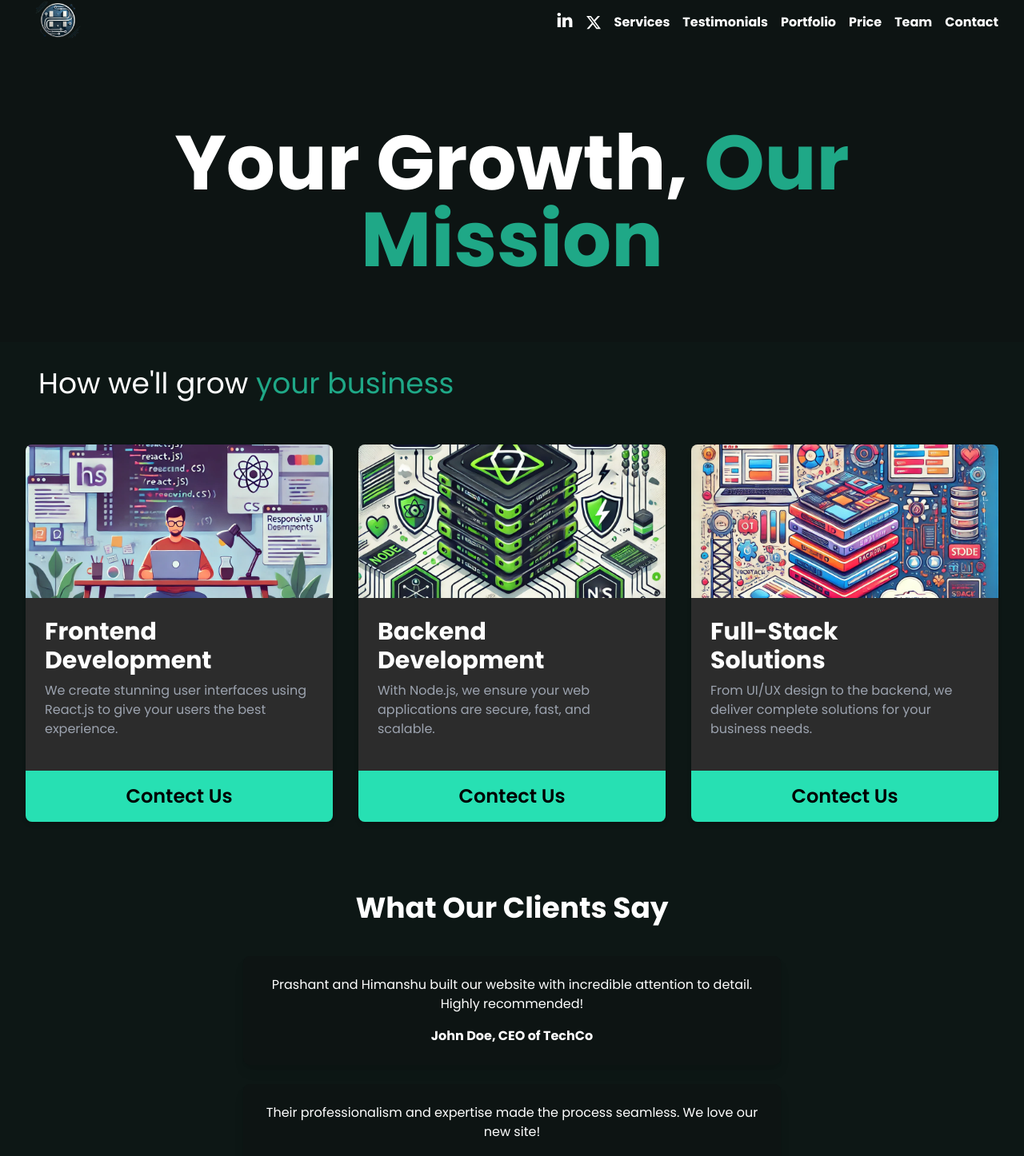
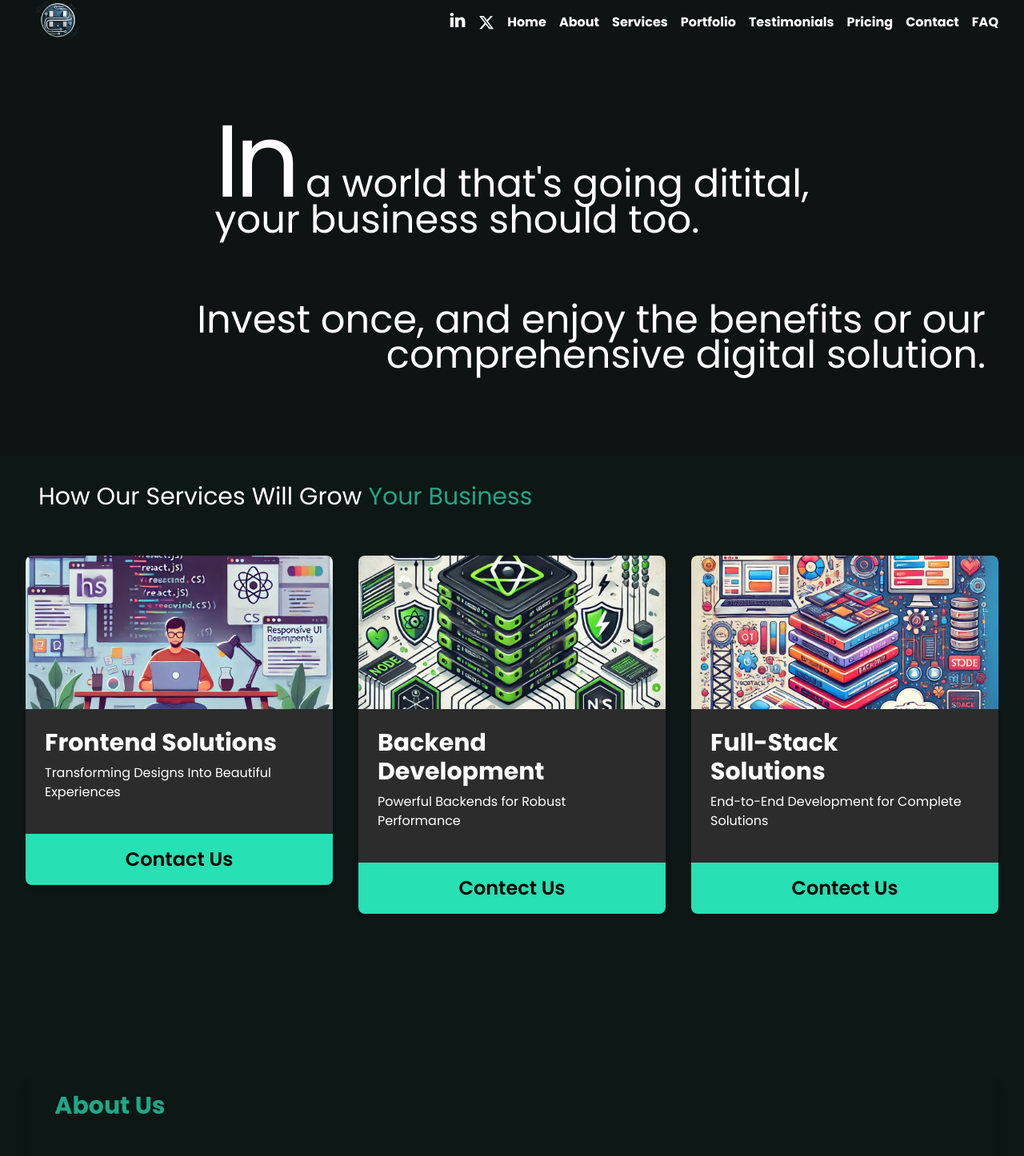
Before and after one commit to prashantkumarpro/HimPrash, a React (Vite) app: page / in a window 1280 px wide. Shown: the part 20-1466 px from the top of the page at 80% size. Built offline with nearby package versions, Linux system fonts and the light colour scheme.

Commit message:
content updated

```diff
--- a/src/App.jsx
+++ b/src/App.jsx
@@ -1,4 +1,5 @@
 import React, { useEffect, useState } from "react";
+import { FaReact, FaNodeJs, FaDatabase } from 'react-icons/fa';
 import Amazon from './assets/Amazon clone.png'
 import logo from './assets/logo.webp'
 import togood from './assets/togood.png'
@@ -21,6 +22,7 @@ const App = () => {
       <Nav />
       <Hero />
       <SolutionsCard />
+      <AboutUsCard />
       <Testimonials />
       <Portfolio />
       <WebSolutionsPricing />
@@ -86,9 +88,24 @@ const Nav = () => {
         >
           <span className={`close ${menuOpen ? "block" : "hidden"} cursor-pointer`}
             onClick={toggleMenu}>✕</span>
-          <li className="hover:text-[#1FA887]">
+          <li>
+            <a href="#" className="font-bold">
+              Home
+            </a>
+          </li>
+          <li>
+            <a href="#team" className="font-bold">
+              About
+            </a>
+          </li>
+          <li>
             <a href="#services" className="font-bold">
               Services
+            </a>
+          </li>
+          <li>
+            <a href="#portfolio" className="font-bold">
+              Portfolio
             </a>
           </li>
           <li>
@@ -97,23 +114,18 @@ const Nav = () => {
             </a>
           </li>
           <li>
-            <a href="#portfolio" className="font-bold">
-              Portfolio
-            </a>
-          </li>
-          <li>
             <a href="#price" className="font-bold">
-              Price
-            </a>
-          </li>
-          <li>
-            <a href="#team" className="font-bold">
-              Team
+              Pricing
             </a>
           </li>
           <li>
             <a href="#contact" className="font-bold">
               Contact
+            </a>
+          </li>
+          <li>
+            <a href="" className="font-bold">
+              FAQ
             </a>
           </li>
           <div className={`social_links ${menuOpen ? 'block' : 'hidden'} flex justify-end items-center mr-5 gap-5`}>
@@ -135,15 +147,50 @@ const Nav = () => {
 };
 
 const Hero = () => (
-  <section className="hero_section bg-[#0D1413] text-white text-center p-20">
-    <h1 className="heading text-8xl leading-12 font-bold">Your Growth, <span className="text-[#1FA887]">Our Mission</span>
-    </h1>
+  <section className="hero_section bg-[#0D1413] text-white text-center  py-20 px-4 ">
+    <div className="w-full  flex flex-col justify-center items-center gap-8">
+
+      <div className="hero_intro text-left px-8 py-6">
+        <h1 className="hero_intro_text text-[3rem] leading-[2.8rem]"><span className="text-[10vw] tracking-tighter">In</span> a world that's going ditital, <br />your business should too.</h1>
+      </div>
+      <div className="hero_intro text-right px-8 py-6">
+        <h1 className="hero_intro_text text-[3rem] leading-[2.8rem]">Invest once, and enjoy the benefits or our comprehensive digital solution.</h1>
+      </div>
+    </div>
   </section>
 );
 
+
+const AboutUsCard = () => {
+  return (
+    <div className="flex items-center justify-center min-h-[100vh] bg-transparent p-6">
+      <div className=" w-[98%] rounded-2xl shadow-xl p-8 transform hover:scale-105 transition-transform duration-300">
+        <h2 className="text-3xl font-bold text-[#1FA887] mb-12 text-left">About Us</h2>
+
+        <div className="flex items-center justify-center space-x-3 mb-12">
+          <FaReact className="text-blue-500 text-3xl" />
+          <FaNodeJs className="text-green-500 text-3xl" />
+          <FaDatabase className="text-indigo-500 text-3xl" />
+        </div>
+
+        <p className="text-white opacity-90 text-lg leading-relaxed mb-12">
+          We're <span className="font-bold text-[#1FA887]">Himansu</span> & <span className="font-bold text-[#1FA887]">Prashant</span>, two developers dedicated to bringing your ideas to life.
+          <span className="font-semibold text-[#1FA887]"> Prashant</span> focuses on building beautiful, user-friendly websites with <span className="font-extrabold">React</span> and <span className="font-extrabold">Tailwind CSS</span>.
+          <span className="font-semibold text-[#1FA887]"> Himansu</span> handles the backend using <span className="font-extrabold">Node.js</span> and <span className="font-extrabold">PostgreSQL</span> to ensure smooth performance.
+        </p>
+
+        <p className="text-white text-lg opacity-90 leading-relaxed mb-12">
+          Together, we create websites and apps that are easy to use, impactful, and scalable. From clean designs to powerful backends, we combine our skills to help your business grow.
+        </p>
+
+      </div>
+    </div>
+  );
+}
+
 const Testimonials = () => (
   <section id="testimonials" className=" text-center py-16">
-    <h2 className="text-4xl font-bold mb-10 text-white">What Our Clients Say</h2>
+    <h2 className="text-4xl font-bold mb-10 text-white">What Our Clients Are Saying</h2>
     <div className="max-w-2xl mx-auto">
       <Testimonial
         quote="Prashant and Himanshu built our website with incredible attention to detail. Highly recommended!"
@@ -181,7 +228,7 @@ const Portfolio = () => (
         "
         link={"https://profile-store-mini-social-media.onrender.com/profiles"}
       />
-       <ProjectCard
+      <ProjectCard
         title="Landing Page"
         imageUrl={landingPage}
         description="A landing page"
@@ -252,7 +299,7 @@ const Team = () => (
           name="Prashant Kumar"
           role="Frontend Developer"
           description="Specializing in creating interactive and responsive user interfaces."
-          imageUrl={PrashantImg}
+          imageUrl={"https://avatars.githubusercontent.com/u/133010547?s=96&v=4"}
         />
       </a>
       <a href="https://himansuwebportfolio.netlify.app/" target="_blank"
@@ -281,101 +328,82 @@ const TeamCard = ({ name, role, description, imageUrl }) => (
   </div>
 );
 
-const Contact = () => (
-  <section id="contact" className="w-full p-12">
-    <div className="contact-container">
-      <div className="contact-heading text-gray-300">
-        <h1 className="font-bold text-[4.5vw] uppercase leading-[4vw] tracking-[-1px]">
-          Have a project in mind?
-        </h1>
-        <h1 className="font-bold text-[4.5vw] uppercase leading-[4vw] tracking-[-1px]">
-          Or you want to say hello,
-        </h1>
-        <h1 className="font-bold text-[4.5vw] uppercase leading-[4vw] tracking-[-1px]">
-          <span className="text-[#1FA887]">Get In touch</span> with us.
-        </h1>
-      </div>
-    </div>
-    <div className="links flex flex-col justify-center items-center w-full py-4">
-      <div className="part-one w-full">
-        <form className="max-w-xl w-full mx-auto py-12 text-white">
-          <div className="form-group mb-4">
-            <label htmlFor="name" className="block mb-1 font-bold text-lg">
-              Name:
-            </label>
-            <input type="text" id="name" name="name" required className="w-full p-2 outline-none border border-[#1FA887] text-[#333]" />
-          </div>
-          <div className="form-group mb-4">
-            <label htmlFor="email" className="block mb-1 font-bold text-lg">
-              Email:
-            </label>
-            <input type="email" id="email" name="email" required className="w-full p-2 outline-none border border-[#1FA887]  text-[#333]" />
-          </div>
-          <div className="form-group mb-4">
-            <label htmlFor="message" className="block mb-1 font-bold text-lg">
-              Message:
-            </label>
-            <textarea id="message" name="message" rows="4" className="w-full p-2 outline-none border border-[#1FA887] resize-y  text-[#333]"></textarea>
-          </div>
-          <div className="form-group">
-            <input type="submit" value="Submit" className="w-full p-2 rounded-md font-bold text-black uppercase cursor-pointer bg-[#1FA887] transition duration-300 ease-in-out hover:bg-gray-300 hover:text-[#333]" />
-          </div>
-        </form>
-      </div>
-    </div>
-  </section>
-);
+
 
 const WebSolutionsPricing = () => {
   const plans = [
     {
-      name: "Frontend Development",
-      price: "$5",
-      description: "Perfect for visually stunning and responsive interfaces.",
+      name: "Basic Website",
+      price: "₹5,000 / $60",
+      priceIn$: "$60",
+      description: "-Perfect for personal websites, small businesses, or portfolio sites.",
       features: [
-        "Custom UI/UX Design",
-        "Responsive Layout",
-        "Animation and Effects",
-        "SEO Optimization",
+        "1-page design",
+        "Custom layout and branding",
+        "Basic SEO setup",
+        "Contact form integration",
+        "Mobile responsive",
+        "Delivery time: 5-7 days",
       ],
       popular: false,
     },
     {
-      name: "Backend Development",
-      price: "$7",
-      description: "Ideal for powerful, secure, and scalable server solutions.",
+      name: "Premium Website",
+      price: "  ₹50,000 / $600",
+      description: "For businesses needing advanced functionality and a polished online",
       features: [
-        "API Development",
-        "Database Integration",
-        "Authentication & Authorization",
-        "Data Management",
+        "Up to 10 pages",
+        "Custom frontend development (React.js)",
+        "Backend API integration (Node.js)",
+        "User authentication system (login, signup)",
+        "Custom forms, file upload capabilities",
+        "Enhanced SEO, analytics, and performance optimization",
+        "E-commerce functionality (optional)",
+        "Delivery time: 20-30 days",
       ],
       popular: true,
     },
     {
-      name: "Fullstack Development",
-      price: "$10",
-      description: "Complete end-to-end solutions for web applications.",
+      name: "Standard Website",
+      price: "₹22,000 / $249",
+      description: "For businesses wanting a more established online presence",
       features: [
-        "Frontend & Backend Integration",
-        "Database Design & Management",
-        "Full API Support",
-        "Deployment & Maintenance",
+        "Up to 5 pages",
+        "Responsive web design",
+        "Basic SEO & analytics setup",
+        "Contact form + Social media integration",
+        "Image gallery or product catalog",
+        "Blog setup (optional)",
+        "Delivery time: 10-14 days",
       ],
       popular: false,
     },
+    {
+      name: "Add-Ons",
+      price: "₹5,000 / $60",
+      description: "Domain & Hosting",
+      features: [
+        "Get a custom domain and reliable hosting to make your website live",
+        "Domain registration (1-year)",
+        "Hosting setup with SSL certificate",
+        "1 year of hosting included",
+        "Delivery time: 1-2 days",
+      ],
+      popular: false,
+    }
+
   ];
 
   return (
     <section id="price" className="bg-[#0D1413]">
-      <h1 className="text-center py-8 text-3xl text-white font-semibold ">WEB PACKAGES</h1>
+      <h1 className="text-center py-20 px-8 text-3xl text-white font-semibold ">Services that work for you, prices that make sense. <br /> <span className="text-[#1FA887]">See our packages today </span></h1>
       <div className="flex flex-col md:flex-row justify-center items-center gap-8 p-8 bg-[#0D1413]">
 
         {plans.map((plan, index) => (
 
           <div
             key={index}
-            className={`relative max-w-xs w-full rounded-lg shadow-lg p-6 text-center transition-transform duration-300 hover:scale-105 ${plan.popular ? "bg-[#1FA887] text-[white]" : "bg-white text-gray-800"
+            className={`relative max-w-xs w-full rounded-lg shadow-lg p-6 text-center transition-transform  duration-300 hover:scale-105 ${plan.popular ? "bg-[#1FA887] text-[white]" : "bg-white text-gray-800"
               }`}
           >
             {plan.popular && (
@@ -385,7 +413,7 @@ const WebSolutionsPricing = () => {
             )}
             <h2 className="text-2xl font-semibold mt-4">{plan.name}</h2>
             <p className="text-lg italic mb-4">{plan.description}</p>
-            <p className="text-4xl font-bold my-4">{plan.price}<sub className="font-[600] opacity-50">/hr</sub></p>
+            <p className="text-4xl font-bold my-4">{plan.price}</p>
             <ul className="space-y-2 mb-6">
               {plan.features.map((feature, idx) => (
                 <li key={idx} className="text-sm">
@@ -407,6 +435,57 @@ const WebSolutionsPricing = () => {
     </section>
   );
 }
+
+const Contact = () => (
+  <section id="contact" className="w-full py-12 px-8">
+    <div className="contact-container">
+      <div className="contact-heading text-gray-300">
+        <h1 className="font-bold text-2xl  uppercase">
+          <span className="text-[#1FA887]"> Get in Touch with Us</span>
+        </h1>
+        <p className="lowercase pt-4">
+          We’re here to help you bring your ideas to life, Whether you
+          have a question, want to discuss a project,
+          or need assistance, don’t<br /> hesitate to reach out. We’d love to hear from you and
+          help you build something amazing!
+        </p>
+      </div>
+    </div>
+    <div className="links flex flex-col justify-center items-center w-full py-4">
+      <div className="part-one w-full">
+        <form className="max-w-xl w-full mx-auto py-12 text-white">
+          <div className="form-group mb-4">
+            <label htmlFor="number" className="block mb-1 font-bold text-lg">
+              Phone:
+            </label>
+            <input type="text" id="phone" name="phone" placeholder="Enter mobile number" className="w-full p-2 outline-none border border-[#1FA887] text-[#333]" />
+          </div>
+          <div className="form-group mb-4">
+            <label htmlFor="email" className="block mb-1 font-bold text-lg">
+              Email:
+            </label>
+            <input type="email" id="email" name="email" placeholder="Enter Email" required className="w-full p-2 outline-none border border-[#1FA887]  text-[#333]" />
+          </div>
+          <div className="form-group mb-4">
+            <label htmlFor="socialLink" className="block mb-1 font-bold text-lg">
+              Social Media:
+            </label>
+            <input type="text" id="socialLink" name="socialLink" placeholder="Enter Social Link" required className="w-full p-2 outline-none border border-[#1FA887]  text-[#333]" />
+          </div>
+          {/* <div className="form-group mb-4">
+            <label htmlFor="message" className="block mb-1 font-bold text-lg">
+              Message:
+            </label>
+            <textarea id="message" name="message" rows="4" className="w-full p-2 outline-none border border-[#1FA887] resize-y  text-[#333]"></textarea>
+          </div> */}
+          <div className="form-group">
+            <input type="submit" value="Submit" className="w-full p-2 rounded-md font-bold text-black uppercase cursor-pointer bg-[#1FA887] transition duration-300 ease-in-out hover:bg-gray-300 hover:text-[#333]" />
+          </div>
+        </form>
+      </div>
+    </div>
+  </section>
+);
 
 const Footer = () => (
   <footer className="text-white bg-[#0D1413] text-center ">
--- a/src/components/SolutionsCard.jsx
+++ b/src/components/SolutionsCard.jsx
@@ -16,27 +16,28 @@ const FrontendCard = () => {
         />
         {/* Overlay */}
         <div className="absolute inset-0 bg-black bg-opacity-50 flex items-center justify-center opacity-0 group-hover:opacity-100 transition duration-700">
-          <p className="text-white text-lg font-[400]">Explore Frontend Skills</p>
+          <p className="text-white text-lg font-[400]">Our Frontend Services</p>
         </div>
       </div>
+
       <div className="p-6">
-        <h2 className="text-3xl font-bold mb-2  text-white">Frontend Development</h2>
-        <p className="text-gray-400 mb-4">
-          We create stunning user interfaces using React.js to give your users the best experience.
-        </p>
+        <h2 className="text-3xl font-bold mb-2 text-white">Frontend Solutions</h2>
+        <p className="text-white mb-4">Transforming Designs Into Beautiful Experiences</p>
+
         <div className="mt-4 hidden group-hover:block transition-opacity duration-300 ease-in-out">
-          <h3 className="text-xl font-semibold text-white mb-2">Our Frontend Skills</h3>
-          <ul className="list-disc list-inside text-gray-400">
-            <li>HTML5, CSS3, JavaScript</li>
-            <li>React.js</li>
-            <li>Tailwind CSS</li>
-            <li>Responsive Design</li>
+          <h3 className="text-xl font-semibold text-white mb-2">Our Frontend Services</h3>
+          <ul className="list-disc list-inside text-white space-y-2">
+            <ol><span className="font-semibold">Responsive Web Design:</span><br /> Create mobile-friendly, visually appealing websites that adapt to any screen size.</ol>
+            <ol><span className="font-semibold">Interactive User Interfaces:</span><br /> Build seamless, interactive websites using React.js for fast and engaging experiences.</ol>
+            <ol><span className="font-semibold">UI/UX Design:</span><br /> Focus on creating user-centric designs for an intuitive and enjoyable browsing experience.</ol>
+            <ol><span className="font-semibold">Landing Page Development:</span><br /> Design and develop high-conversion landing pages tailored to your business goals.</ol>
+            <ol><span className="font-semibold">Performance Optimization:</span><br /> Enhance the speed and efficiency of your frontend for smoother navigation.</ol>
           </ul>
         </div>
       </div>
 
-      <a href='#contact' className="block text-2xl bg-[#27E0B3] text-black font-semibold py-4  text-center cursor-pointer hover:bg-[#1FA887]">
-      Contect Us
+      <a href="#contact" className="block text-2xl bg-[#27E0B3] text-black font-semibold py-4 text-center cursor-pointer hover:bg-[#1FA887]">
+        Contact Us
       </a>
     </div>
   );
@@ -54,28 +55,36 @@ const BackendCard = () => {
         />
         {/* Overlay */}
         <div className="absolute inset-0 bg-black bg-opacity-50 flex items-center justify-center opacity-0 group-hover:opacity-100 transition duration-700">
-          <p className="text-white text-lg font-bold">Explore Backend Skills</p>
+          <p className="text-white text-lg font-bold">Explore Backend Services</p>
         </div>
       </div>
       <div className="p-6">
         <h2 className="text-3xl font-bold mb-2 text-white">Backend Development</h2>
-        <p className="text-gray-400 mb-4">
-          With Node.js, we ensure your web applications are secure, fast, and scalable.
+        <p className="text-white mb-4">
+          Powerful Backends for Robust Performance
         </p>
         <div className="mt-4 hidden group-hover:block transition-opacity duration-300 ease-in-out">
           <h3 className="text-xl font-semibold text-white mb-2">Our Backend Skills</h3>
-          <ul className="list-disc list-inside text-gray-400">
-            <li>Node.js</li>
-            <li>Express.js</li>
-            <li>Database Management (MongoDB, SQL)</li>
-            <li>RESTful APIs</li>
-            <li>Authentication & Authorization</li>
-            <li>Web Security & Performance Optimization</li>
+          <ul className="list_content list-disc list-inside text-white">
+            <ol><span>API Development:</span> <br />Create RESTful APIs using Node.js and Express for smooth data
+              exchange.</ol>
+            <ol><span>Database Integration:</span> <br />Implement secure, scalable database systems with PostgreSQL to
+              manage your data efficiently.
+            </ol>
+            <ol><span>Authentication Systems:
+            </span> <br />Set up secure user authentication and management with JWT or
+              OAuth.
+            </ol>
+            <ol><span>Data Storage & File Uploads:</span> <br />Enable file uploads with secure storage for media, documents, and
+              more</ol>
+            <ol><span>Backend Performance Optimization:</span> <br />Improve backend efficiency and ensure fast response times for a
+              seamless experience</ol>
+
           </ul>
         </div>
       </div>
       <a href='#contact' className="block text-2xl bg-[#27E0B3] text-black font-semibold py-4 text-center cursor-pointer hover:bg-[#1FA887]">
-      Contect Us
+        Contect Us
       </a>
     </div>
   );
@@ -93,32 +102,38 @@ const FullStackCard = () => {
         />
         {/* Overlay */}
         <div className="absolute inset-0 bg-black bg-opacity-50 flex items-center justify-center opacity-0 group-hover:opacity-100 transition duration-700">
-          <p className="text-white text-lg font-bold">Explore Full-Stack Skills</p>
+          <p className="text-white text-lg font-bold">Explore Full-Stack Services</p>
         </div>
       </div>
 
       <div className="p-6">
         <h2 className="text-3xl font-bold mb-2 text-white">Full-Stack <br /> Solutions</h2>
-        <p className="text-gray-400 mb-4">
-          From UI/UX design to the backend, we deliver complete solutions for your business needs.
+        <p className="text-white mb-4">
+          End-to-End Development for Complete Solutions
         </p>
 
         <div className="mt-4 hidden group-hover:block transition-opacity duration-300 ease-in-out">
           <h3 className="text-xl font-semibold text-white mb-2">Our Full-Stack Skills</h3>
-          <ul className="list-disc list-inside text-gray-400">
-            <li>React.js (Frontend)</li>
-            <li>Node.js (Backend)</li>
-            <li>Express.js</li>
-            <li>MongoDB & SQL (Databases)</li>
-            <li>RESTful APIs & GraphQL</li>
-            <li>UI/UX Design</li>
-            <li>Responsive Design</li>
+          <ul className="list_content list-disc list-inside text-white">
+            <ol><span className='font-[600] text-gray-50'>Custom Web Development:</span> <br /> Build both frontend and backend for a complete, fully integrated
+              web solution.
+            </ol>
+            <ol><span className='font-[600] text-gray-50'>Complete Application Development:</span> <br />Develop end-to-end solutions, from user interface to server-side
+              functionality</ol>
+            <ol><span className='font-[600] text-gray-50'>Seamless Data Flow:</span><br /> Ensure smooth integration between frontend and backend for a
+              unified user experience.
+            </ol>
+            <ol><span className='font-[600] text-gray-50'>Dynamic CRUD Applications:</span><br /> Create fully functional CRUD (Create, Read, Update, Delete)
+              applications with real-time data updates.
+            </ol>
+            <ol><span className='font-[600] text-gray-50'>End-to-End Optimization:</span> <br />Optimize the entire application, ensuring both frontend and backend
+              work together seamlessly for maximum performance.</ol>
           </ul>
         </div>
       </div>
 
       <a href='#contact' className="block text-2xl bg-[#27E0B3] text-black font-semibold py-4  text-center cursor-pointer hover:bg-[#1FA887]">
-      Contect Us
+        Contect Us
       </a>
     </div>
   );
@@ -129,8 +144,8 @@ const FullStackCard = () => {
 const SolutionsCard = () => {
   return (
     <>
-      <h1 id='services' className='text-4xl text-white font-[400] py-8 px-12 text-left '>How we'll grow
-        <span className="text-[#1FA887]"> your business</span>
+      <h1 id='services' className='text-3xl text-white font-[400] py-8 px-12 text-left '>How Our Services Will Grow
+        <span className="text-[#1FA887]"> Your Business</span>
       </h1>
       <div className=" flex flex-wrap justify-start items-start space-y-4 space-x-0 sm:space-y-0  p-4">
 
```
Also changed, not shown: src/index.css (+15 -2 lines).
